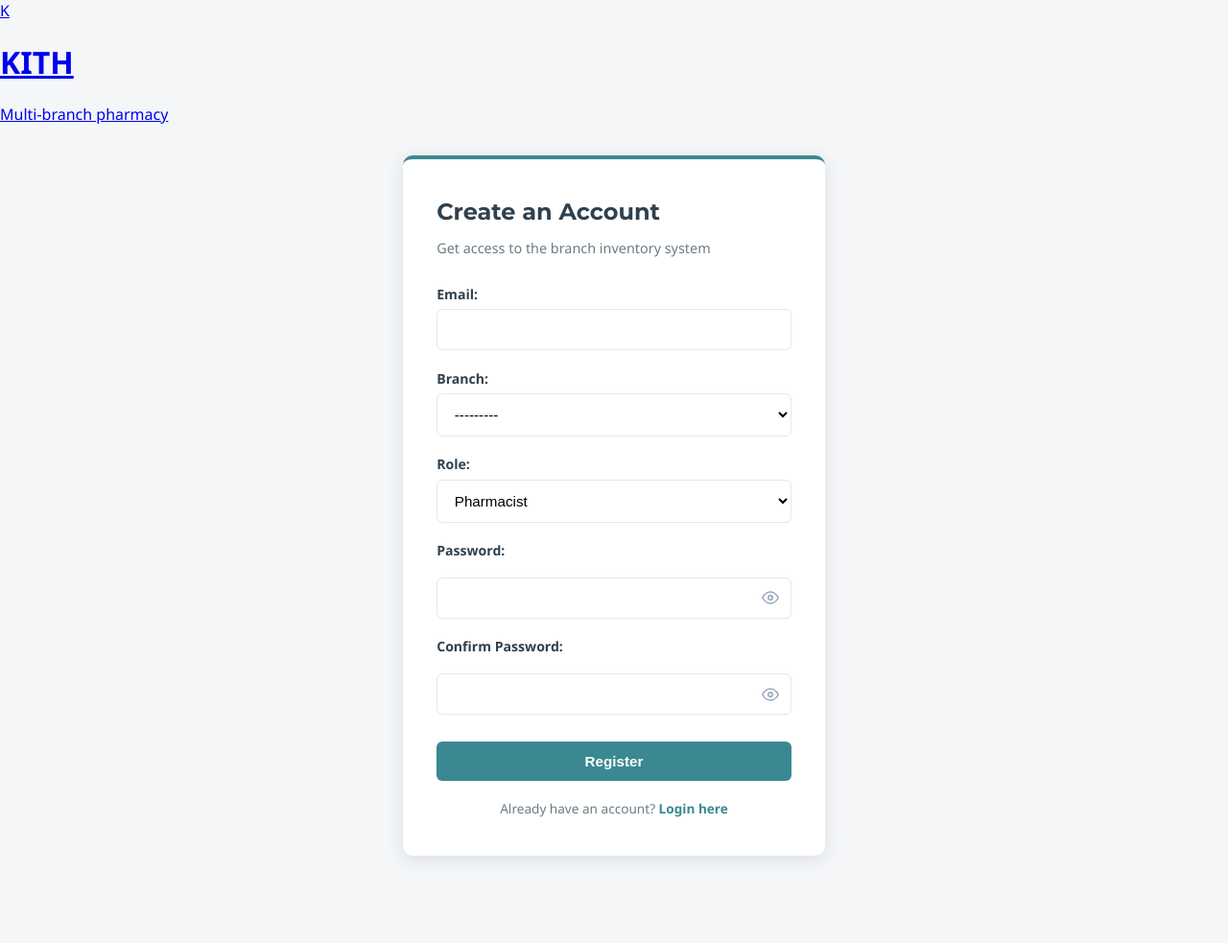
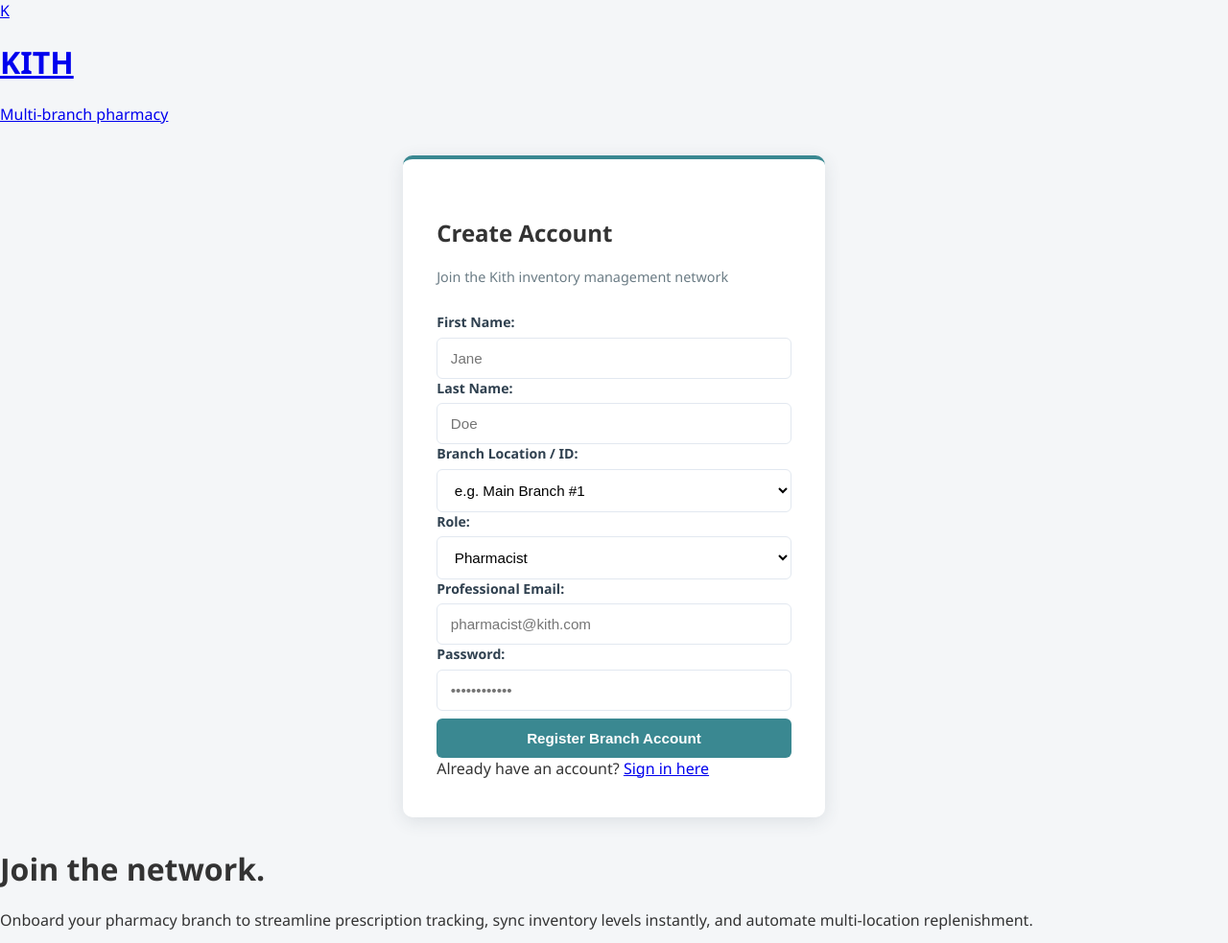
Before and after one commit to sjq-158/kith-django, a Django app: page /register/ in a window 1280 px wide. Shown: the top 983 px of the page at 96% size. Before the commit the page ends 896 px from the top, so only its background shows below. Run offline with Django 5.2, Linux system fonts and the light colour scheme; data that the repository does not hold is empty.

Commit message:
feat(register): register users per ERD with names, branch, role and role profile row

```diff
--- a/apps/register/forms.py
+++ b/apps/register/forms.py
@@ -1,40 +1,106 @@
 from django import forms
 from django.contrib.auth.password_validation import validate_password
+from django.db import transaction
+
+from apps.profiles.models import HeadPharmacist, Pharmacist
 
 from .models import Branch, User
 
+ROLE_PROFILES = {
+    "pharmacist": Pharmacist,
+    "head_pharmacist": HeadPharmacist,
+}
+
 
 class RegisterForm(forms.ModelForm):
-    branch = forms.ModelChoiceField(queryset=Branch.objects.filter(is_active=True))
+    # Stored in the role table (Pharmacist / HeadPharmacist), not in User
+    first_name = forms.CharField(
+        label="First Name", max_length=255,
+        widget=forms.TextInput(attrs={"placeholder": "Jane"}),
+    )
+    last_name = forms.CharField(
+        label="Last Name", max_length=255,
+        widget=forms.TextInput(attrs={"placeholder": "Doe"}),
+    )
+    branch = forms.ModelChoiceField(
+        label="Branch Location / ID",
+        queryset=Branch.objects.filter(is_active=True),
+        empty_label="e.g. Main Branch #1",
+    )
     role = forms.ChoiceField(
         choices=[("pharmacist", "Pharmacist"), ("head_pharmacist", "Head Pharmacist")]
     )
-    password1 = forms.CharField(label="Password", widget=forms.PasswordInput)
-    password2 = forms.CharField(label="Confirm Password", widget=forms.PasswordInput)
+    email = forms.EmailField(
+        label="Professional Email", max_length=255,
+        widget=forms.EmailInput(attrs={"placeholder": "pharmacist@kith.com"}),
+    )
+    password = forms.CharField(
+        label="Password",
+        widget=forms.PasswordInput(attrs={"placeholder": "••••••••••••"}),
+    )
 
-    field_order = ["email", "branch", "role", "password1", "password2"]
+    field_order = ["first_name", "last_name", "branch", "role", "email", "password"]
 
     class Meta:
         model = User
         fields = ["email", "branch", "role"]
 
-    def clean(self):
-        cleaned = super().clean()
-        p1, p2 = cleaned.get("password1"), cleaned.get("password2")
-        if p1 and p2:
-            if p1 != p2:
-                self.add_error("password2", "Passwords do not match.")
-            else:
-                try:
-                    validate_password(p1)
-                except forms.ValidationError as error:
-                    self.add_error("password1", error)
-        return cleaned
+    def clean_password(self):
+        password = self.cleaned_data["password"]
+        validate_password(password)
+        return password
 
+    @transaction.atomic
     def save(self, commit=True):
         user = super().save(commit=False)
         user.company = user.branch.company
-        user.set_password(self.cleaned_data["password1"])
-        if commit:
-            user.save()
+        user.set_password(self.cleaned_data["password"])
+        user.save()
+        ROLE_PROFILES[user.role].objects.create(
+            user=user,
+            first_name=self.cleaned_data["first_name"],
+            last_name=self.cleaned_data["last_name"],
+        )
         return user
+
+# edited - 09292026
+# from django import forms
+# from django.contrib.auth.password_validation import validate_password
+
+# from .models import Branch, User
+
+
+# class RegisterForm(forms.ModelForm):
+#     branch = forms.ModelChoiceField(queryset=Branch.objects.filter(is_active=True))
+#     role = forms.ChoiceField(
+#         choices=[("pharmacist", "Pharmacist"), ("head_pharmacist", "Head Pharmacist")]
+#     )
+#     password1 = forms.CharField(label="Password", widget=forms.PasswordInput)
+#     password2 = forms.CharField(label="Confirm Password", widget=forms.PasswordInput)
+
+#     field_order = ["email", "branch", "role", "password1", "password2"]
+
+#     class Meta:
+#         model = User
+#         fields = ["email", "branch", "role"]
+
+#     def clean(self):
+#         cleaned = super().clean()
+#         p1, p2 = cleaned.get("password1"), cleaned.get("password2")
+#         if p1 and p2:
+#             if p1 != p2:
+#                 self.add_error("password2", "Passwords do not match.")
+#             else:
+#                 try:
+#                     validate_password(p1)
+#                 except forms.ValidationError as error:
+#                     self.add_error("password1", error)
+#         return cleaned
+
+#     def save(self, commit=True):
+#         user = super().save(commit=False)
+#         user.company = user.branch.company
+#         user.set_password(self.cleaned_data["password1"])
+#         if commit:
+#             user.save()
+#         return user
--- a/templates/register/register.html
+++ b/templates/register/register.html
@@ -1,56 +1,48 @@
 {% extends "base.html" %}
 {% load static %}
 
-{% block title %}KITH — Register{% endblock %}
+{% block title %}Register — Kith Multi-Branch Pharmacy{% endblock %}
 
 {% block extra_css %}
 <link rel="stylesheet" href="{% static 'css/register/register.css' %}">
 {% endblock %}
 
 {% block content %}
+<main class="auth-split-grid">
+    <div class="auth-left">
         <div class="auth-card">
-    <h1>Create an Account</h1>
-    <p class="subtitle">Get access to the branch inventory system</p>
+            <h2>Create Account</h2>
+            <p class="subtitle">Join the Kith inventory management network</p>
+
             <form method="post">
                 {% csrf_token %}
-        {% for field in form %}
-            <p>
-                {% if field.name == 'password2' or field.name == 'confirm_password' %}
-                    <label for="{{ field.id_for_label }}">Confirm Password:</label>
-                {% else %}
-                    {{ field.label_tag }}
+                {% if form.non_field_errors %}
+                <div class="form-error">{{ form.non_field_errors }}</div>
                 {% endif %}
 
-                {% if field.name == 'password' or field.name == 'password1' or field.name == 'password2' %}
-                    <div class="password-group">
+                {% for field in form %}
+                <div class="field-group">
+                    <label for="{{ field.id_for_label }}">{{ field.label }}:</label>
                     {{ field }}
-                        <button type="button" class="toggle-password" data-target="{{ field.id_for_label }}" aria-label="Toggle password visibility">
-                            <!-- Default Eye Icon (Show) -->
-                            <svg class="eye-icon" viewBox="0 0 24 24" fill="none" stroke="currentColor" stroke-width="2" stroke-linecap="round" stroke-linejoin="round">
-                                <path d="M1 12s4-8 11-8 11 8 11 8-4 8-11 8-11-8-11-8z"></path>
-                                <circle cx="12" cy="12" r="3"></circle>
-                            </svg>
-                        </button>
+                    {{ field.errors }}
                 </div>
-                {% else %}
-                    {{ field }}
-                {% endif %}
+                {% endfor %}
 
-                {% if field.errors %}
-                    <ul class="errorlist">
-                        {% for error in field.errors %}<li>{{ error }}</li>{% endfor %}
-                    </ul>
-                {% endif %}
-            </p>
-        {% endfor %}
-        <button type="submit">Register</button>
+                <button type="submit" class="btn-submit">Register Branch Account</button>
             </form>
-    <div class="switch-link">
-        Already have an account? <a href="{% url 'login:login' %}">Login here</a>
+
+            <div class="auth-footer">
+                Already have an account? <a href="{% url 'login:login' %}">Sign in here</a>
             </div>
         </div>
+    </div>
+
+    <div class="auth-right-panel">
+        <h1 class="styled-headline">Join the <span>network.</span></h1>
+        <p>Onboard your pharmacy branch to streamline prescription tracking, sync inventory levels instantly, and automate multi-location replenishment.</p>
+        <div class="panel-image-card">
+            <img src="https://images.unsplash.com/photo-1576091160550-2173dba999ef?auto=format&fit=crop&w=800&q=80" alt="Pharmacy Network">
+        </div>
+    </div>
+</main>
 {% endblock %}
-
-{% block extra_js %}
-<script src="{% static 'js/register/register.js' %}"></script>
-{% endblock %}
```
Lines whose indentation alone changed are shown as unchanged.
